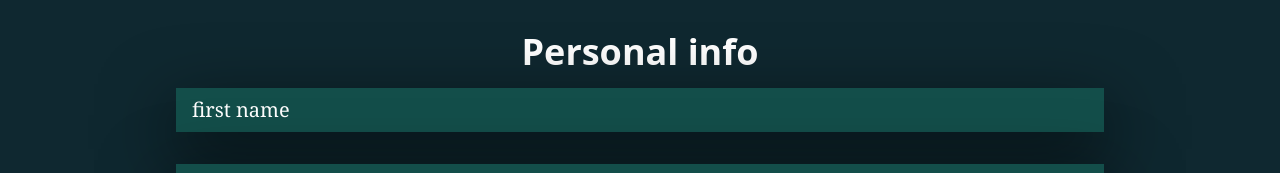
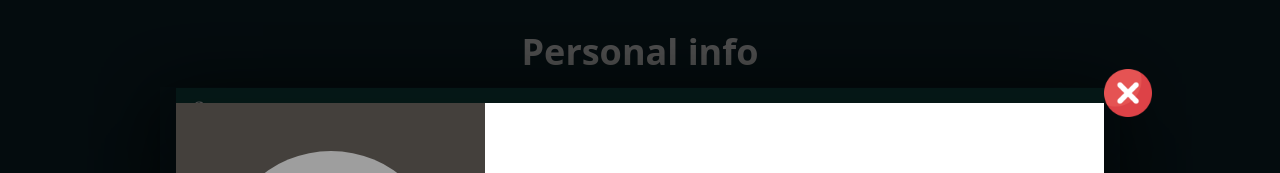
Before and after one commit to noobMushroom/cv-project-functional, a React (Vite) app: page / in a window 1280 px wide. Both pictures are taken after a click on the button "LIVE PREVIEW". Shown: the top 173 px of the page. Built offline with nearby package versions, Linux system fonts and the light colour scheme; grey boxes are pictures that could not be loaded.

Commit message:
finished styling cv

```diff
--- a/src/App.tsx
+++ b/src/App.tsx
@@ -360,6 +360,12 @@ export default function App() {
     }));
   };
 
+  const [isOpen, setIsopen] = useState(false);
+
+  const openClose = () => {
+    setIsopen(!isOpen);
+  };
+
   return (
     <div className="relative w-full bg-[#0F2830] flex-col items-center flex justify-center">
       <Form
@@ -377,11 +383,14 @@ export default function App() {
         handleImage={handleImage}
         state={state}
       />
-      <button className="hover:text-sky-500 font-[Helvetica] text-white fixed flex flex-col font-semibold uppercase text-xl items-center bottom-4 right-4 ">
+      <button
+        onClick={openClose}
+        className="hover:text-sky-500 font-[Helvetica] text-white fixed flex flex-col font-semibold uppercase text-xl items-center bottom-4 right-4 "
+      >
         <img src={livePreviewImage} alt="" className="w-[4rem]" />
         <h3 className="mt-[-0.5rem]">Live Preview</h3>
       </button>
-      <CvPreview state={state} />
+      <CvPreview state={state} isOpen={isOpen} openClose={openClose} />
     </div>
   );
 }
--- a/src/component/cvPreview/CvPreview.tsx
+++ b/src/component/cvPreview/CvPreview.tsx
@@ -6,12 +6,17 @@ import SkillsDiv from './SkillsDiv';
 import EducationDiv from './EducationInfoDiv';
 import WorkInfoDiv from './WorkInfoDiv';
 import ImageDiv from './Image';
+import closeImage from '../../assets/close.png';
 interface CvPreviewProps {
   state: Person;
+  isOpen: boolean;
+  openClose: () => void;
 }
 export default function CvPreview(props: CvPreviewProps) {
+  if (!props.isOpen) return null;
   return (
-    <div className="flex-row-reverse p-[1rem] mb-[1rem] w-3/4 min-h-[50rem] flex">
+    <div className="w-full flex items-center justify-center absolute animation bg-black/70 h-full">
+      <div className="flex-row-reverse p-[1rem] mb-[1rem] w-3/4 min-h-[50rem] box flex ">
         <div className="w-2/3 bg-white text-stone-700 p-[1rem] pl-[2rem]">
           <div className="flex items-center justify-between mt-[5.7rem] pb-[3rem] border-b-2 border-stone-700">
             <PersonalinfoDiv state={props.state} />
@@ -26,7 +31,9 @@ export default function CvPreview(props: CvPreviewProps) {
             </div>
           </div>
           <div className="mt-[1.5rem] mb-[1rem]">
-          <h1 className="mb-[1rem] uppercase font-bold text-2xl">Education</h1>
+            <h1 className="mb-[1rem] uppercase font-bold text-2xl">
+              Education
+            </h1>
             <div>
               <EducationDiv state={props.state} />
             </div>
@@ -37,7 +44,9 @@ export default function CvPreview(props: CvPreviewProps) {
             <ImageDiv state={props.state} />
           </div>
           <div className="mt-[2rem] pl-[2rem] ">
-          <h1 className="mb-[1rem] uppercase font-bold text-2xl ">About Me</h1>
+            <h1 className="mb-[1rem] uppercase font-bold text-2xl ">
+              About Me
+            </h1>
             <div className="border-b-2 pb-[2.5rem] border-stone-300">
               <AboutDiv state={props.state} />
             </div>
@@ -50,5 +59,11 @@ export default function CvPreview(props: CvPreviewProps) {
           </div>
         </div>
       </div>
+      <div className="absolute top-[7%] right-[10%]">
+        <button onClick={props.openClose}>
+          <img src={closeImage} alt="" className="w-[3rem]" />
+        </button>
+      </div>
+    </div>
   );
 }
--- a/src/styles/index.css
+++ b/src/styles/index.css
@@ -14,3 +14,24 @@
   font-family: 'Kanit', sans-serif;
   transform: scaleY(1.4);
 }
+
+@keyframes load {
+  0% {
+    transform: scale(0);
+    right: -43%;
+    bottom: -15%;
+  }
+
+  99% {
+    transform: scale(0.9999999);
+    right: 0%;
+    bottom: 0%;
+  }
+  100% {
+    transform: scale(1);
+  }
+}
+
+.animation {
+  animation: load 1s linear;
+}
```
Also changed, not shown: src/assets/cancel_FILL0_wght400_GRAD0_opsz48.svg (added), src/assets/close.png (added). Lines whose indentation alone changed are shown as unchanged.
